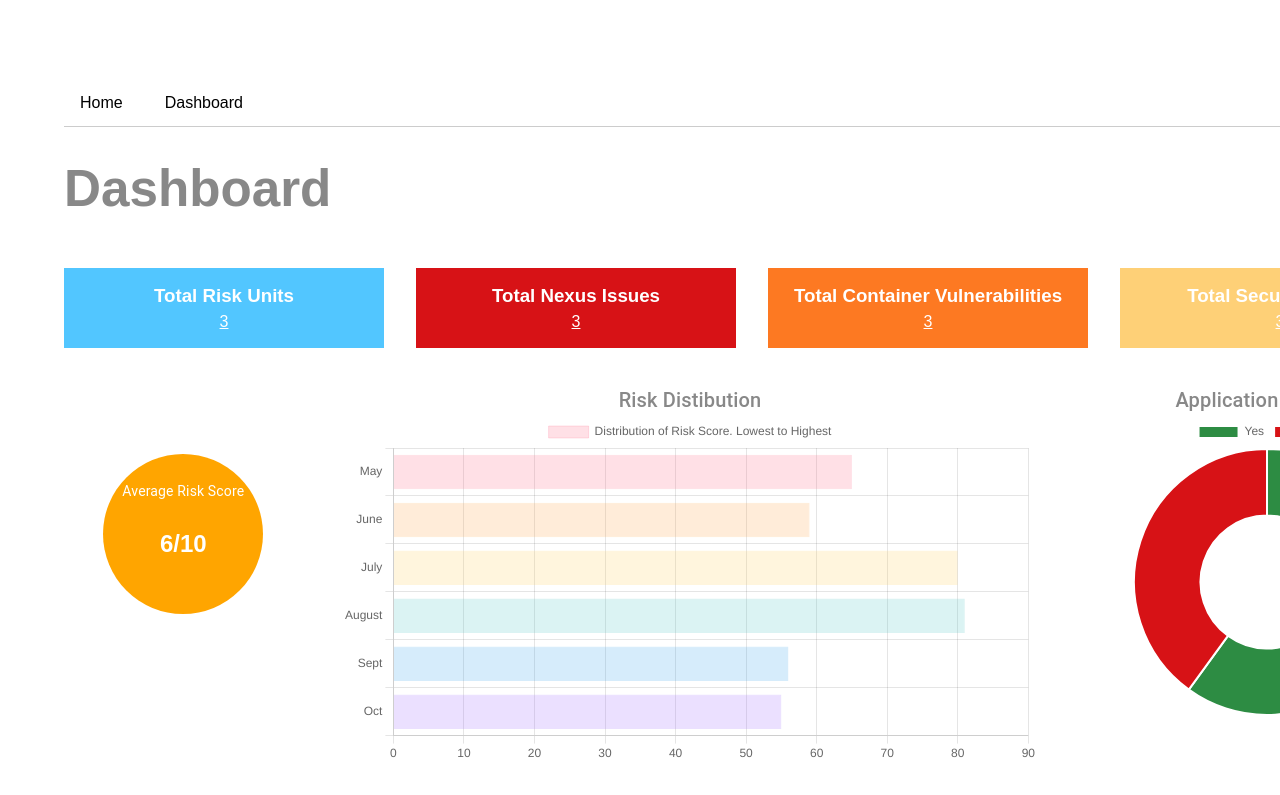
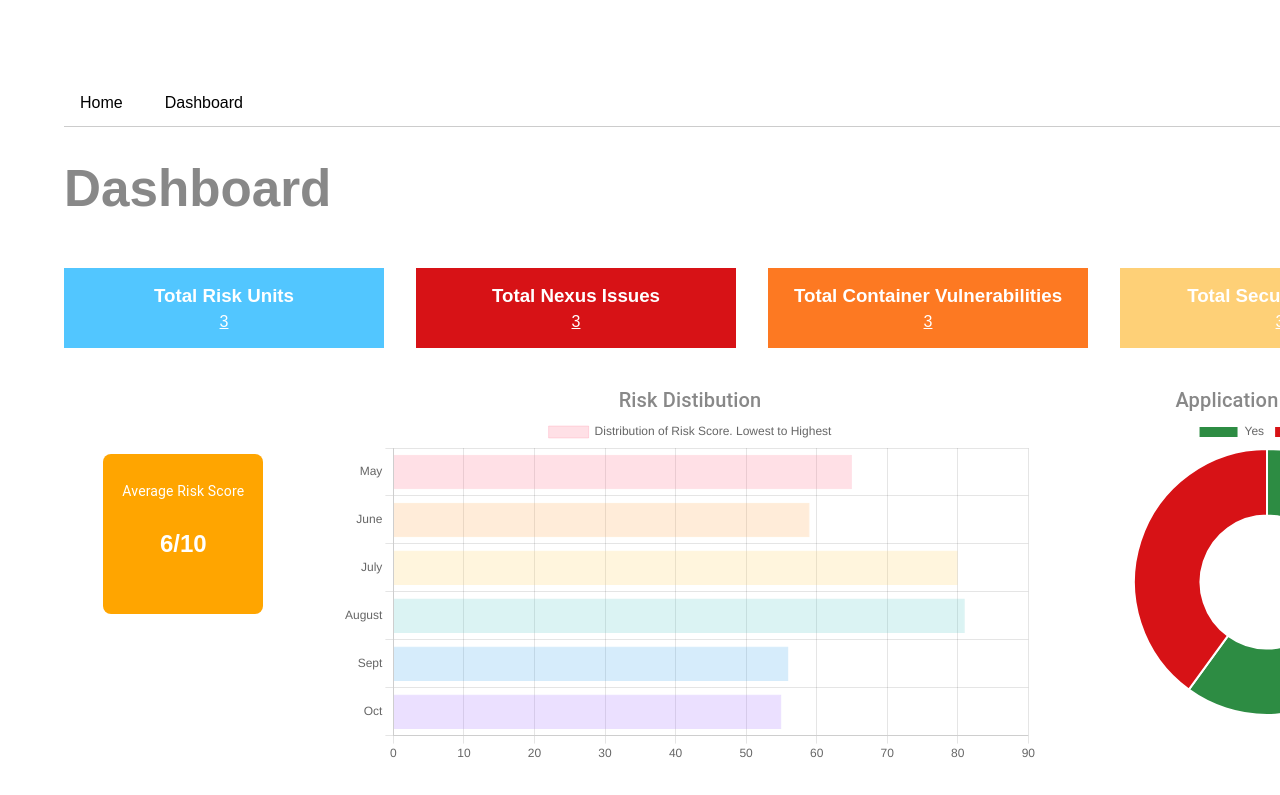
Before and after one commit to mrunmayid/dfs-threat-radar, a React (Vite) app: page /dashboard in a window 1280 px wide. Shown: the top 795 px of the page. Built offline with nearby package versions, Linux system fonts and the light colour scheme.

Commit message:
Changing risk score to use a square

```diff
--- a/src/Dashboard.tsx
+++ b/src/Dashboard.tsx
@@ -49,11 +49,11 @@ const StyledBusinessUnits = styled.div<{ bgColor: string }>(({ bgColor }) => ({
   },
 }));
 
-const RiskScoreCircle = styled("div")({
+const RiskScore = styled("div")({
   width: "10rem",
   height: "10rem",
   backgroundColor: "orange",
-  borderRadius: "50%",
+  borderRadius: "5%",
   display: "flex",
   alignItems: "center",
   justifyContent: "center",
@@ -164,12 +164,12 @@ const Dashboard: React.FC = () => {
       </Container>
 
       <ChartContainer>
-        <RiskScoreCircle>
+        <RiskScore>
           <Typography variant="body2" component="div">
             Average Risk Score
           </Typography>
           <p>6/10</p>
-        </RiskScoreCircle>
+        </RiskScore>
         <div style={{ width: "50%" }}>
           <Typography
             variant="h6"
```
